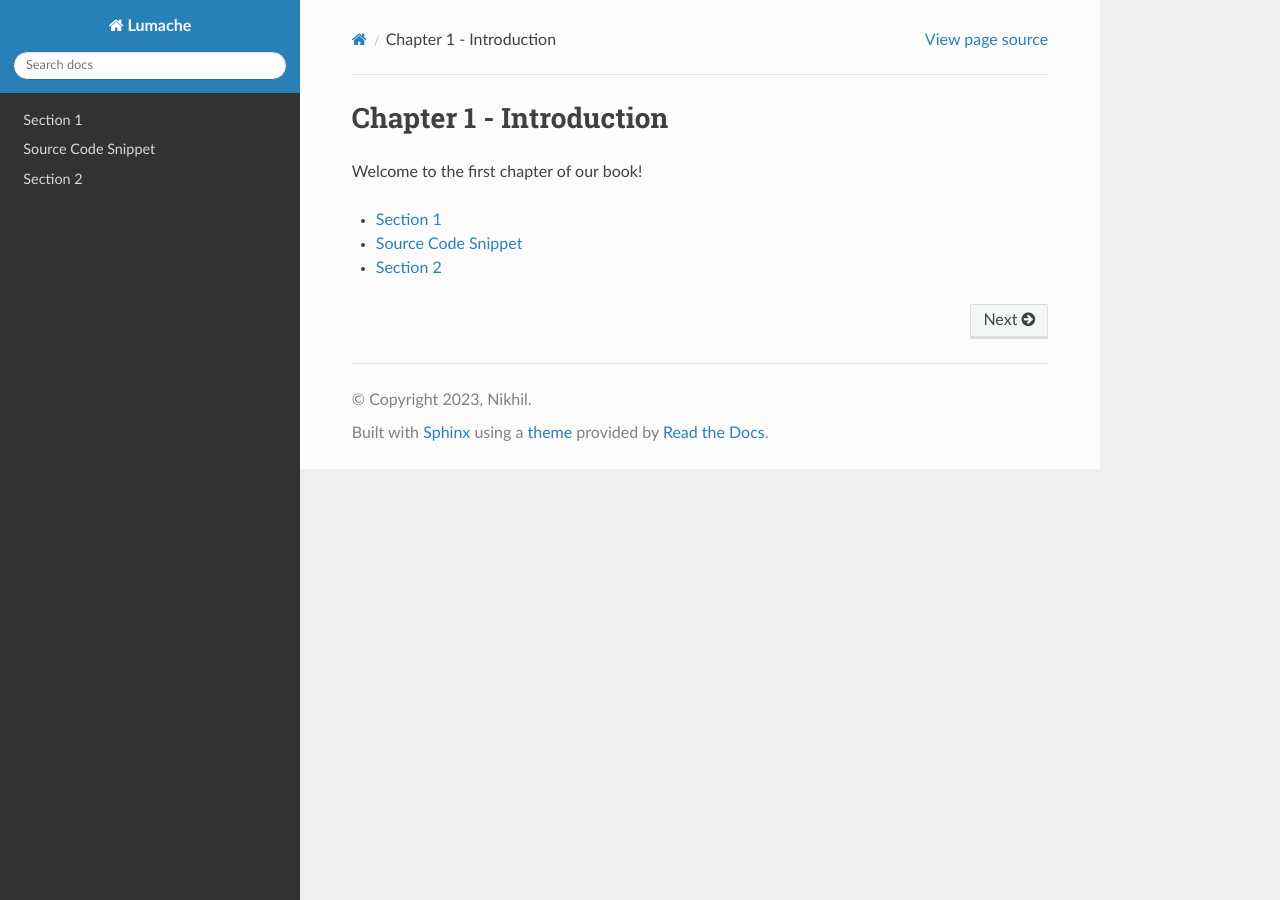
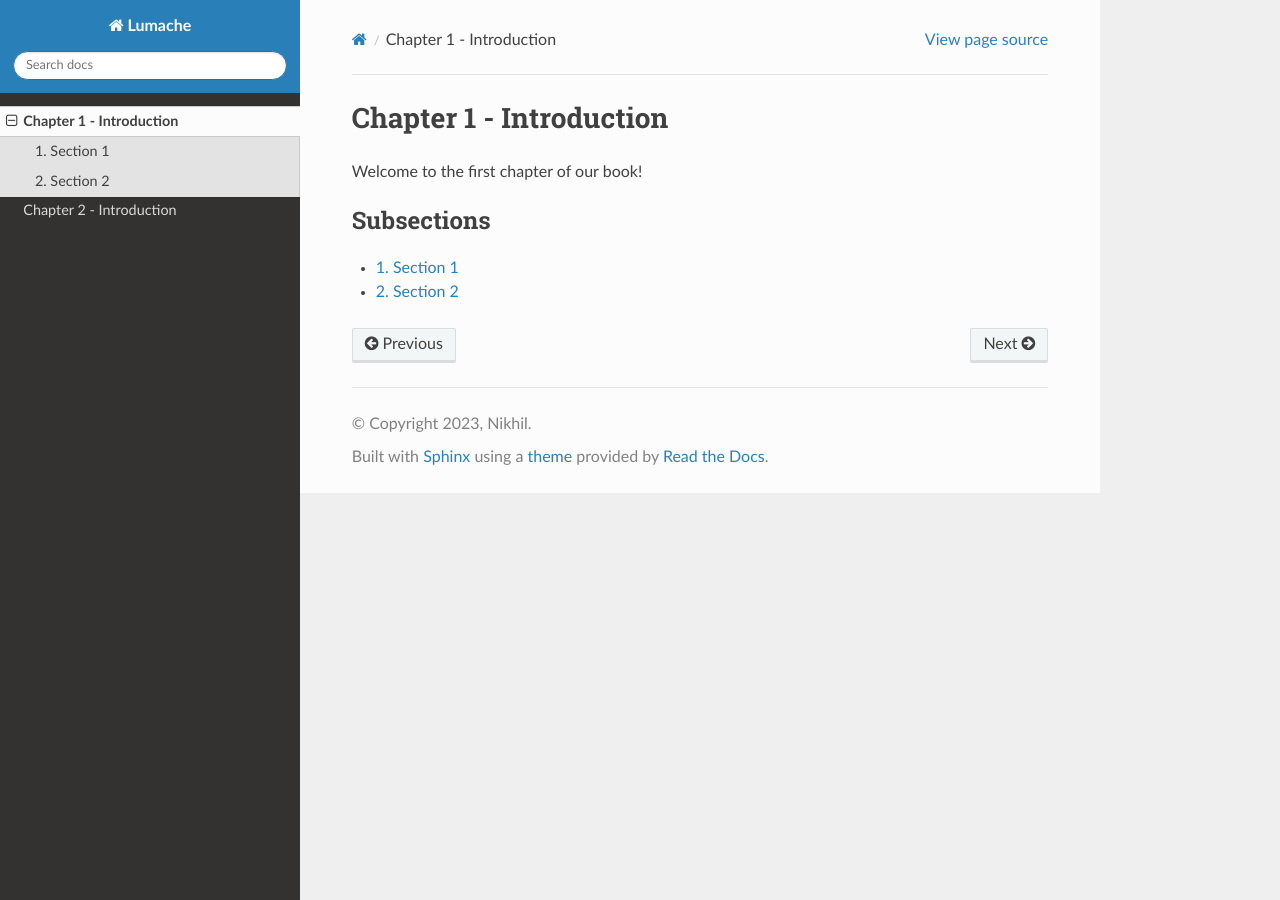
Before and after one commit to nikhilkamathn/afr-book, a Sphinx documentation site: the page built from docs/source/chapter1/index.rst, in a window 1280 px wide. Built offline with Sphinx 7.4.7 and the Read the Docs theme 2.0.0, drawn with Linux system fonts in a browser that asks for light colours; pages that are not in the unit, such as notebooks, are missing from menus.

Commit message:
fixed the sections and menu

```diff
--- a/docs/source/chapter1/index.rst
+++ b/docs/source/chapter1/index.rst
@@ -7,6 +7,8 @@
 
 .. toctree::
    :maxdepth: 2
+   :numbered:
+   :caption: Subsections
 
    section1
    section2
--- a/docs/source/chapter1/section1.rst
+++ b/docs/source/chapter1/section1.rst
@@ -5,8 +5,6 @@
 
 This is the first section of Chapter 1.
 
-Source Code Snippet
-===================
 .. literalinclude:: ../helloworld.c
    :lines: 7-29
    :language: c
--- a/docs/source/chapter2/index.rst
+++ b/docs/source/chapter2/index.rst
@@ -7,6 +7,8 @@
 
 .. toctree::
    :maxdepth: 2
+   :numbered:
+   :caption: Subsections
 
-   section1
-   section2
+   section2-1
+   section2-2
--- a/docs/source/chapter2/section2-1.rst
+++ b/docs/source/chapter2/section2-1.rst
@@ -1,4 +1,4 @@
-.. _section1:
+.. _section2-2:
 
 Section 1
 =========
--- a/docs/source/chapter2/section2-2.rst
+++ b/docs/source/chapter2/section2-2.rst
@@ -1,4 +1,4 @@
-.. _section2:
+.. _section2-1:
 
 Section 2
 =========
--- a/docs/source/conf.py
+++ b/docs/source/conf.py
@@ -18,7 +18,6 @@
 
 templates_path = ['_templates']
 exclude_patterns = []
-master_doc = 'chapter1/index'
 
 
 # -- Options for HTML output -------------------------------------------------
```
Also changed, not shown: docs/source/index.rst (added, +16 -0 lines).
